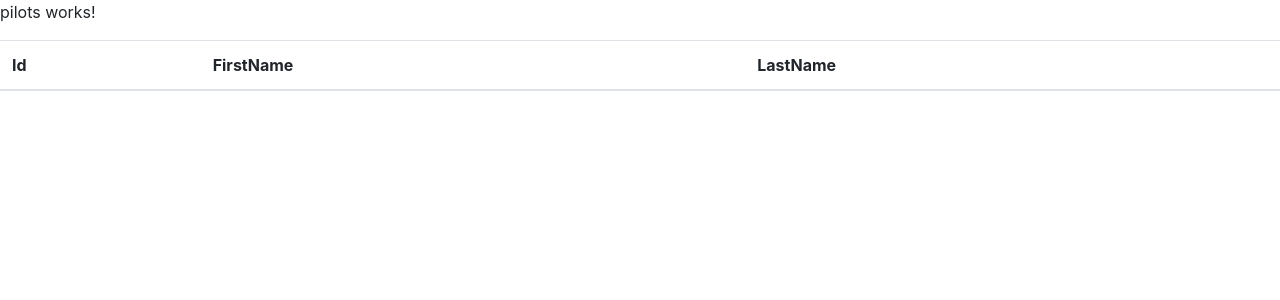
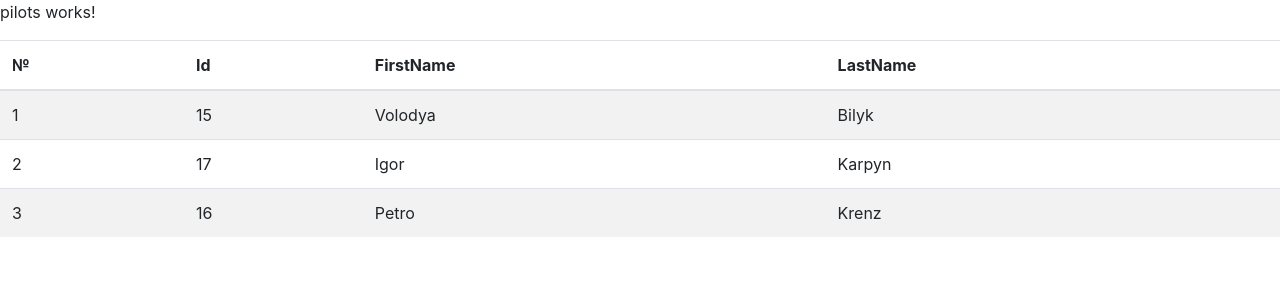
Before and after one commit to VoBilyk/AirportClient, an Angular app: page / in a window 1280 px wide. Shown: the top 300 px of the page. Built offline with nearby package versions, Linux system fonts and the light colour scheme.

Commit message:
fixed pilotComponent

```diff
--- a/src/app/app.module.ts
+++ b/src/app/app.module.ts
@@ -1,5 +1,6 @@
 import { BrowserModule } from '@angular/platform-browser';
 import { NgModule } from '@angular/core';
+import { FormsModule }   from '@angular/forms';
 
 import { AppComponent } from './app.component';
 import { PilotsComponent } from './pilots/pilots.component';
--- a/src/app/pilots/pilots.component.html
+++ b/src/app/pilots/pilots.component.html
@@ -5,16 +5,18 @@
 <table class="table table-striped">
   <thead>
       <tr>
+          <th>№</th>
           <th>Id</th>
           <th>FirstName</th>
           <th>LastName</th>
       </tr>
   </thead>
   <tbody>
-      <tr *ngFor="let pilot of pilots">
-          <td>{{Id}}</td>
-          <td>{{FirstName}}</td>
-          <td>{{LastName}}</td>
+      <tr *ngFor="let pilot of pilots; let i = index">
+          <td>{{i+1}}</td>
+          <td>{{pilot.id}}</td>
+          <td>{{pilot.firstname}}</td>
+          <td>{{pilot.lastname}}</td>
       </tr>
   </tbody>
 </table>
--- a/src/app/pilots/pilots.component.ts
+++ b/src/app/pilots/pilots.component.ts
@@ -11,9 +11,12 @@ import { PilotService } from './shared/pilot.service';
 })
 export class PilotsComponent implements OnInit {
 
+  pilots: Pilot[] = [];
+
   constructor(private pilotService: PilotService) { }
 
   ngOnInit() {
+    this.pilots = this.pilotService.get();
   }
 
 }
--- a/src/app/pilots/shared/pilot.model.ts
+++ b/src/app/pilots/shared/pilot.model.ts
@@ -2,10 +2,4 @@ export class Pilot {
     id: string;
     firstname: string;
     lastname: string
-
-    constructor(id: string, firstname: string, lastname : string){
-        this.id = id;
-        this.firstname = firstname;
-        this.lastname = lastname;
-    }
   }
--- a/src/app/pilots/shared/pilot.service.ts
+++ b/src/app/pilots/shared/pilot.service.ts
@@ -6,13 +6,14 @@ import { Pilot } from './pilot.model';
 })
 export class PilotService {
 
+  private pilots : Pilot[] = [
+    { id: '15', firstname:'Volodya', lastname: 'Bilyk'},
+    { id: '17', firstname:'Igor', lastname: 'Karpyn'},
+    { id: '16', firstname:'Petro', lastname: 'Krenz'}
+];
   constructor() { }
 
-  get(){
-    return Pilot[3] = [
-      { id: '15', firstname:'Volodya', lastname: 'Bilyk'},
-      { id: '17', firstname:'Igor', lastname: 'Karpyn'},
-      { id: '16', firstname:'Petro', lastname: 'Krenz'}
-  ];
+  get() : Pilot[] {
+    return this.pilots;
   }
 }
```
